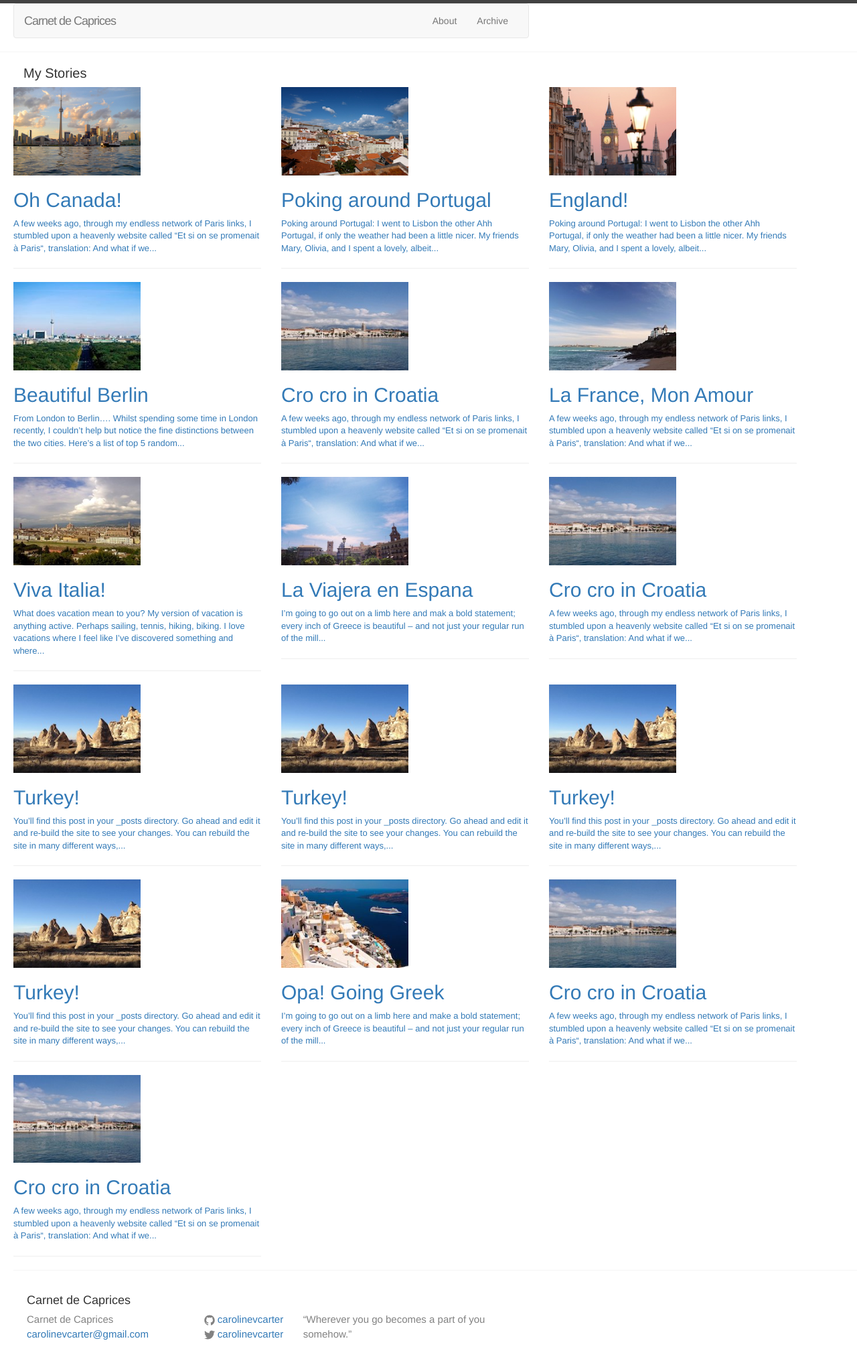
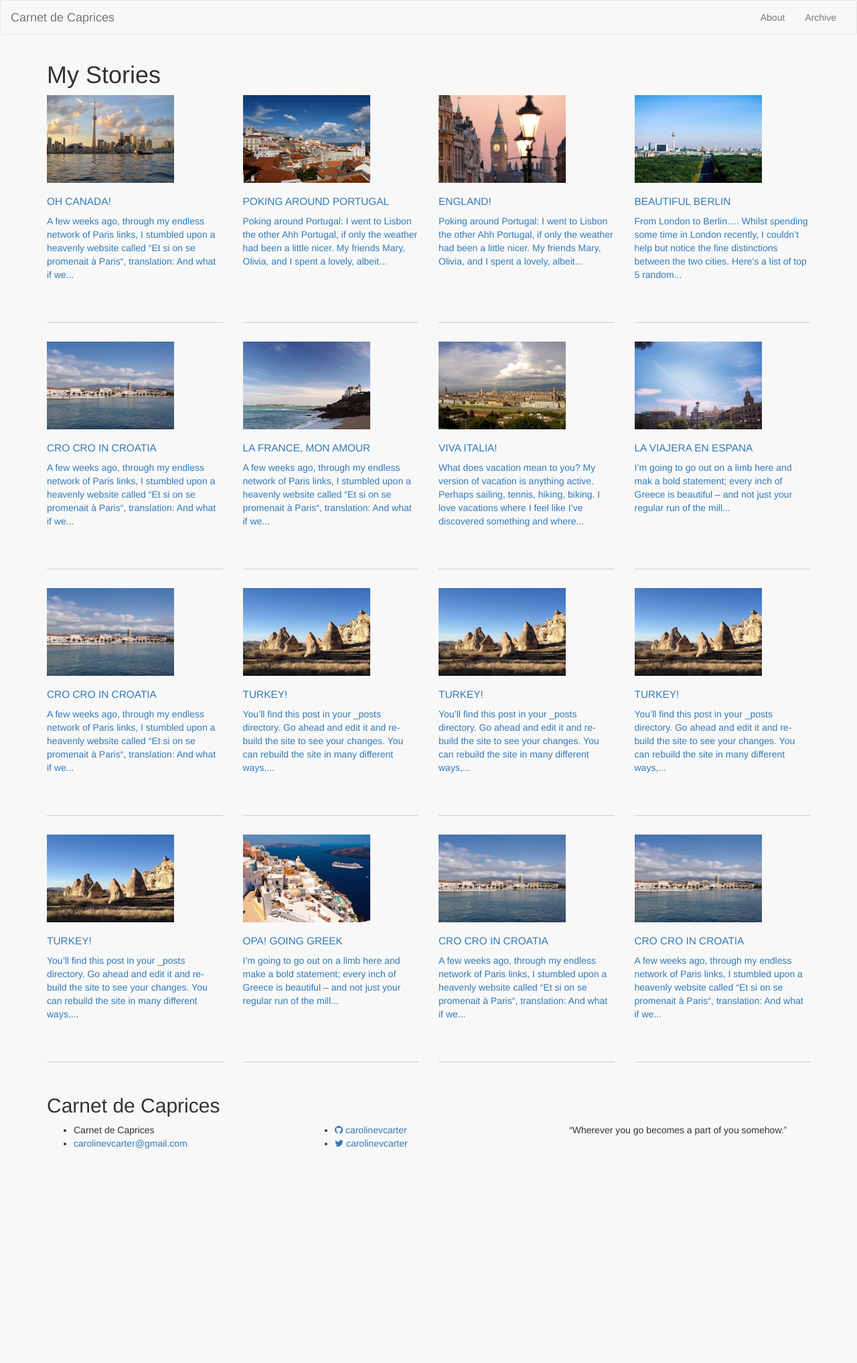
Before and after one commit to carolinevcarter/carolinecarterblog, a Jekyll site: the page built from index.html, in a window 1280 px wide. Shown: the whole page at 67% size. Built offline with Jekyll 4.4.1, drawn with Linux system fonts in a browser that asks for light colours; nearby versions of some CDN libraries; some web fonts are replaced; after the commit the page ends 1727 px from its top, so only the background shows below that.

Commit message:
Fixing the global layout

```diff
--- a/_includes/footer.html
+++ b/_includes/footer.html
@@ -1,28 +1,21 @@
 <footer class="site-footer">
-
-  <div class="wrapper">
-
+  <div class="container">
     <h2 class="footer-heading">{{ site.title }}</h2>
 
-    <div class="footer-col-wrapper">
-      <div class="footer-col  footer-col-1">
+    <div class="row">
+      <div class="col-sm-4">
         <ul class="contact-list">
           <li>{{ site.title }}</li>
           <li><a href="mailto:{{ site.email }}">{{ site.email }}</a></li>
         </ul>
       </div>
 
-      <div class="footer-col  footer-col-2">
+      <div class="col-sm-4">
         <ul class="social-media-list">
           {% if site.github_username %}
           <li>
             <a href="https://github.com/{{ site.github_username }}">
-              <span class="icon  icon--github">
-               <svg viewBox="0 0 16 16">
-                  <path fill="#828282" d="M7.999,0.431c-4.285,0-7.76,3.474-7.76,7.761 c0,3.428,2.223,6.337,5.307,7.363c0.388,0.071,0.53-0.168,0.53-0.374c0-0.184-0.007-0.672-0.01-1.32 c-2.159,0.469-2.614-1.04-2.614-1.04c-0.353-0.896-0.862-1.135-0.862-1.135c-0.705-0.481,0.053-0.472,0.053-0.472 c0.779,0.055,1.189,0.8,1.189,0.8c0.692,1.186,1.816,0.843,2.258,0.645c0.071-0.502,0.271-0.843,0.493-1.037 C4.86,11.425,3.049,10.76,3.049,7.786c0-0.847,0.302-1.54,0.799-2.082C3.768,5.507,3.501,4.718,3.924,3.65 c0,0,0.652-0.209,2.134,0.796C6.677,4.273,7.34,4.187,8,4.184c0.659,0.003,1.323,0.089,1.943,0.261 c1.482-1.004,2.132-0.796,2.132-0.796c0.423,1.068,0.157,1.857,0.077,2.054c0.497,0.542,0.798,1.235,0.798,2.082 c0,2.981-1.814,3.637-3.543,3.829c0.279,0.24,0.527,0.713,0.527,1.437c0,1.037-0.01,1.874-0.01,2.129 c0,0.208,0.14,0.449,0.534,0.373c3.081-1.028,5.302-3.935,5.302-7.362C15.76,3.906,12.285,0.431,7.999,0.431z"/>
-                </svg>
-              </span>
-
+              <i class="fa fa-github"></i>
               <span class="username">{{ site.github_username }}</span>
             </a>
           </li>
@@ -31,13 +24,7 @@
           {% if site.twitter_username %}
           <li>
             <a href="https://twitter.com/{{ site.twitter_username }}">
-              <span class="icon  icon--twitter">
-                <svg viewBox="0 0 16 16">
-                  <path fill="#828282" d="M15.969,3.058c-0.586,0.26-1.217,0.436-1.878,0.515c0.675-0.405,1.194-1.045,1.438-1.809
-                  c-0.632,0.375-1.332,0.647-2.076,0.793c-0.596-0.636-1.446-1.033-2.387-1.033c-1.806,0-3.27,1.464-3.27,3.27 c0,0.256,0.029,0.506,0.085,0.745C5.163,5.404,2.753,4.102,1.14,2.124C0.859,2.607,0.698,3.168,0.698,3.767 c0,1.134,0.577,2.135,1.455,2.722C1.616,6.472,1.112,6.325,0.671,6.08c0,0.014,0,0.027,0,0.041c0,1.584,1.127,2.906,2.623,3.206 C3.02,9.402,2.731,9.442,2.433,9.442c-0.211,0-0.416-0.021-0.615-0.059c0.416,1.299,1.624,2.245,3.055,2.271 c-1.119,0.877-2.529,1.4-4.061,1.4c-0.264,0-0.524-0.015-0.78-0.046c1.447,0.928,3.166,1.469,5.013,1.469 c6.015,0,9.304-4.983,9.304-9.304c0-0.142-0.003-0.283-0.009-0.423C14.976,4.29,15.531,3.714,15.969,3.058z"/>
-                </svg>
-              </span>
-
+              <i class="fa fa-twitter"></i>
               <span class="username">{{ site.twitter_username }}</span>
             </a>
           </li>
@@ -45,11 +32,9 @@
         </ul>
       </div>
 
-      <div class="footer-col  footer-col-3">
+      <div class="col-sm-4">
         <p class="text">{{ site.description }}</p>
       </div>
     </div>
-
   </div>
-
 </footer>
--- a/_includes/head.html
+++ b/_includes/head.html
@@ -6,8 +6,8 @@
     <title>{% if page.title %}{{ page.title }}{% else %}{{ site.title }}{% endif %}</title>
     <meta name="description" content="{{ site.description }}">
 
+    <link rel="canonical" href="{{ page.url | replace:'index.html','' | prepend: site.baseurl | prepend: site.url }}">
+    <link rel="stylesheet" href="//maxcdn.bootstrapcdn.com/bootstrap/3.2.0/css/bootstrap.min.css">
+    <link rel="stylesheet" href="//maxcdn.bootstrapcdn.com/font-awesome/4.2.0/css/font-awesome.min.css">
     <link rel="stylesheet" href="{{ site.baseurl }}/css/main.css">
-    <link rel="canonical" href="{{ page.url | replace:'index.html','' | prepend: site.baseurl | prepend: site.url }}">
-    <link rel="stylesheet" href="https://maxcdn.bootstrapcdn.com/bootstrap/3.2.0/css/bootstrap.min.css">
-    <link rel="stylesheet" type="text/css" href="http://fonts.googleapis.com/css?family=Ellington">
 </head>
--- a/_sass/_base.scss
+++ b/_sass/_base.scss
@@ -1,202 +1,10 @@
-/**
- * Reset some basic elements
- */
-body, h1, h2, h3, h4, h5, h6,
-p, blockquote, pre, hr,
-dl, dd, ol, ul, figure {
-    margin: 5;
-    padding: 0;
+.article {
+  border-bottom: 1px solid #CCC;
+  height: 340px;
+  margin-bottom: 2em;
 }
 
-
-
-/**
- * Basic styling
- */
-body {
-    font-family: $base-font-family;
-    font-size: $base-font-size;
-    line-height: $base-line-height;
-    font-weight: 300;
-    color: $text-color;
-    background-color: $background-color;
+.article-title {
+  font-size: 1.1em;
+  text-transform: uppercase;
 }
-
-
-
-/**
- * Set `margin-bottom` to maintain vertycal rhythm
- */
-h1, h2, h3, h4, h5, h6,
-p, blockquote, pre,
-ul, ol, dl, figure,
-%vertical-rhythm {
-    margin-bottom: $spacing-unit / 2;
-}
-
-
-
-/**
- * Images
- */
-img {
-    max-width: 100%;
-    vertical-align: middle;
-}
-
-
-
-/**
- * Figures
- */
-figure > img {
-    display: block;
-}
-
-figcaption {
-    font-size: $small-font-size;
-}
-
-
-/**
- * Lists
- */
-ul, ol {
-    margin-left: $spacing-unit;
-}
-
-li {
-    > ul,
-    > ol {
-         margin-bottom: 0;
-    }
-}
-
-
-
-/**
- * Headings
- */
-h1, h2, h3, h4, h5, h6 {
-    font-weight: 300;
-}
-
-
-
-/**
- * Links
- */
-a {
-    color: $brand-color;
-    text-decoration: none;
-
-    &:visited {
-        color: darken($brand-color, 15%);
-    }
-
-    &:hover {
-        color: $text-color;
-        text-decoration: underline;
-    }
-}
-
-
-
-/**
- * Blockquotes
- */
-blockquote {
-    color: $grey-color;
-    border-left: 4px solid $grey-color-light;
-    padding-left: $spacing-unit / 2;
-    font-size: 18px;
-    letter-spacing: -1px;
-    font-style: italic;
-
-    > :last-child {
-        margin-bottom: 0;
-    }
-}
-
-
-
-/**
- * Code formatting
- */
-pre,
-code {
-    font-size: 15px;
-    border: 1px solid $grey-color-light;
-    border-radius: 3px;
-    background-color: #e4e4e4;
-}
-
-code {
-    padding: 1px 5px;
-}
-
-pre {
-    padding: 8px 12px;
-    overflow-x: scroll;
-
-    > code {
-        border: 0;
-        padding-right: 0;
-        padding-left: 0;
-    }
-}
-
-
-
-/**
- * Wrapper
- */
-.wrapper {
-    max-width: -webkit-calc(800px - (#{$spacing-unit} * 2));
-    max-width:         calc(800px - (#{$spacing-unit} * 2));
-    // margin-right: auto;
-    // margin-left: auto;
-    // padding-right: $spacing-unit;
-    // padding-left: $spacing-unit;
-    @extend %clearfix;
-
-    @include media-query($on-laptop) {
-        max-width: -webkit-calc(800px - (#{$spacing-unit}));
-        max-width:         calc(800px - (#{$spacing-unit}));
-        padding-right: $spacing-unit / 2;
-        padding-left: $spacing-unit / 2;
-    }
-}
-
-
-
-/**
- * Clearfix
- */
-%clearfix {
-
-    &:after {
-        content: "";
-        display: table;
-        clear: both;
-    }
-}
-
-
-
-/**
- * Icons
- */
-.icon {
-
-    > svg {
-        display: inline-block;
-        width: 16px;
-        height: 16px;
-        vertical-align: middle;
-
-        path {
-            fill: $grey-color;
-        }
-    }
-}
--- /dev/null
+++ b/_sass/_bootstrap_overrides.scss
@@ -0,0 +1,3 @@
+body {
+  background-color: #f8f8f8;
+}
--- a/_sass/_layout.scss
+++ /dev/null
@@ -1,268 +0,0 @@
-/**
- * Site header
- */
-
-
-.site-header {
-
-    border-top: 5px solid $grey-color-dark;
-    border-bottom: 1px solid $grey-color-light;
-    min-height: 56px;
-    padding-left: 20px;
-
-    // Positioning context for the mobile navigation icon
-    position: relative;
-}
-
-.site-title {
-    font-size: 30px;
-    line-height: 56px;
-    letter-spacing: -1px;
-    margin-bottom: 0;
-    float: left;
-
-    &,
-    &:visited {
-        color: $grey-color-dark;
-    }
-}
-
-.site-nav {
-    float: right;
-    line-height: 56px;
-
-header {
-position: relative;
-letter-spacing: 1px;
-text-transform: uppercase;
-}
-
-    .menu-icon {
-        display: none;
-    }
-
-    .page-link {
-        color: $text-color;
-        line-height: $base-line-height;
-
-        // Gaps between nav items, but not on the first one
-        &:not(:first-child) {
-            margin-left: 20px;
-        }
-    }
-
-    @include media-query($on-palm) {
-        position: absolute;
-        top: 9px;
-        right: 30px;
-        background-color: $background-color;
-        border: 1px solid $grey-color-light;
-        border-radius: 5px;
-        text-align: right;
-
-        .menu-icon {
-            display: block;
-            float: right;
-            width: 36px;
-            height: 26px;
-            line-height: 0;
-            padding-top: 10px;
-            text-align: center;
-
-            > svg {
-                width: 18px;
-                height: 15px;
-
-                path {
-                    fill: $grey-color-dark;
-                }
-            }
-        }
-
-        .trigger {
-            clear: both;
-            display: none;
-        }
-
-        &:hover .trigger {
-            display: block;
-            padding-bottom: 5px;
-        }
-
-        .page-link {
-            display: block;
-            padding: 5px 10px;
-        }
-    }
-}
-
-
-
-/**
- * Site footer
- */
-.site-footer {
-    border-top: 1px solid $grey-color-light;
-    padding: $spacing-unit 0;
-    padding-left: 20px;
-}
-
-.footer-heading {
-    font-size: 18px;
-    margin-bottom: $spacing-unit / 2;
-}
-
-.contact-list,
-.social-media-list {
-    list-style: none;
-    margin-left: 0;
-}
-
-.footer-col-wrapper {
-    font-size: 15px;
-    color: $grey-color;
-    margin-left: -$spacing-unit / 2;
-    @extend %clearfix;
-}
-
-.footer-col {
-    float: left;
-    margin-bottom: $spacing-unit / 2;
-    padding-left: $spacing-unit / 2;
-}
-
-.footer-col-1 {
-    width: -webkit-calc(35% - (#{$spacing-unit} / 2));
-    width:         calc(35% - (#{$spacing-unit} / 2));
-}
-
-.footer-col-2 {
-    width: -webkit-calc(20% - (#{$spacing-unit} / 2));
-    width:         calc(20% - (#{$spacing-unit} / 2));
-}
-
-.footer-col-3 {
-    width: -webkit-calc(45% - (#{$spacing-unit} / 2));
-    width:         calc(45% - (#{$spacing-unit} / 2));
-}
-
-@include media-query($on-laptop) {
-    .footer-col-1,
-    .footer-col-2 {
-        width: -webkit-calc(50% - (#{$spacing-unit} / 2));
-        width:         calc(50% - (#{$spacing-unit} / 2));
-    }
-
-    .footer-col-3 {
-        width: -webkit-calc(100% - (#{$spacing-unit} / 2));
-        width:         calc(100% - (#{$spacing-unit} / 2));
-    }
-}
-
-@include media-query($on-palm) {
-    .footer-col {
-        float: none;
-        width: -webkit-calc(100% - (#{$spacing-unit} / 2));
-        width:         calc(100% - (#{$spacing-unit} / 2));
-    }
-}
-
-
-
-/**
- * Page content
- */
-.page-content {
-    // padding: $spacing-unit 0;
-    padding-left: 20px;
-}
-
-.page-heading {
-    font-size: 20px;
-}
-
-.post-list {
-    margin-left: 0;
-    list-style: none;
-
-    > li {
-        margin-bottom: $spacing-unit;
-    }
-}
-
-.post-meta {
-    font-size: $small-font-size;
-    color: $grey-color;
-}
-
-.post-link {
-    display: block;
-    font-size: 13px;
-}
-
-
-
-/**
- * Posts
- */
-.post-header {
-    margin-bottom: $spacing-unit;
-}
-
-.post-title {
-    font-size: 42px;
-    letter-spacing: -1px;
-    line-height: 1;
-
-    @include media-query($on-laptop) {
-        font-size: 36px;
-    }
-}
-
-.post-content {
-    margin-bottom: $spacing-unit;
-
-    h2 {
-        font-size: 32px;
-
-        @include media-query($on-laptop) {
-            font-size: 28px;
-        }
-    }
-
-    h3 {
-        font-size: 26px;
-
-        @include media-query($on-laptop) {
-            font-size: 22px;
-        }
-    }
-
-    h4 {
-        font-size: 20px;
-
-        @include media-query($on-laptop) {
-            font-size: 18px;
-        }
-    }
-}
-
-.home--vignette {
-  width: 200px;
-  padding-left: 0px;
-  padding-right: 0px;
-  h2 {
-    font-size: 17px;
-    font-family: Ellington;
-  }
-
-  a {
-    color: #1d1d1d;
-  }
-
-  a:hover {
-    color: #A5A4A4;
-    text-decoration: none;
-  }
-
-}
--- a/_sass/_syntax-highlighting.scss
+++ /dev/null
@@ -1,67 +0,0 @@
-/**
- * Syntax highlighting styles
- */
-.highlight {
-    background: #fff;
-    @extend %vertical-rhythm;
-
-    .c     { color: #998; font-style: italic } // Comment
-    .err   { color: #a61717; background-color: #e3d2d2 } // Error
-    .k     { font-weight: bold } // Keyword
-    .o     { font-weight: bold } // Operator
-    .cm    { color: #998; font-style: italic } // Comment.Multiline
-    .cp    { color: #999; font-weight: bold } // Comment.Preproc
-    .c1    { color: #998; font-style: italic } // Comment.Single
-    .cs    { color: #999; font-weight: bold; font-style: italic } // Comment.Special
-    .gd    { color: #000; background-color: #fdd } // Generic.Deleted
-    .gd .x { color: #000; background-color: #faa } // Generic.Deleted.Specific
-    .ge    { font-style: italic } // Generic.Emph
-    .gr    { color: #a00 } // Generic.Error
-    .gh    { color: #999 } // Generic.Heading
-    .gi    { color: #000; background-color: #dfd } // Generic.Inserted
-    .gi .x { color: #000; background-color: #afa } // Generic.Inserted.Specific
-    .go    { color: #888 } // Generic.Output
-    .gp    { color: #555 } // Generic.Prompt
-    .gs    { font-weight: bold } // Generic.Strong
-    .gu    { color: #aaa } // Generic.Subheading
-    .gt    { color: #a00 } // Generic.Traceback
-    .kc    { font-weight: bold } // Keyword.Constant
-    .kd    { font-weight: bold } // Keyword.Declaration
-    .kp    { font-weight: bold } // Keyword.Pseudo
-    .kr    { font-weight: bold } // Keyword.Reserved
-    .kt    { color: #458; font-weight: bold } // Keyword.Type
-    .m     { color: #099 } // Literal.Number
-    .s     { color: #d14 } // Literal.String
-    .na    { color: #008080 } // Name.Attribute
-    .nb    { color: #0086B3 } // Name.Builtin
-    .nc    { color: #458; font-weight: bold } // Name.Class
-    .no    { color: #008080 } // Name.Constant
-    .ni    { color: #800080 } // Name.Entity
-    .ne    { color: #900; font-weight: bold } // Name.Exception
-    .nf    { color: #900; font-weight: bold } // Name.Function
-    .nn    { color: #555 } // Name.Namespace
-    .nt    { color: #000080 } // Name.Tag
-    .nv    { color: #008080 } // Name.Variable
-    .ow    { font-weight: bold } // Operator.Word
-    .w     { color: #bbb } // Text.Whitespace
-    .mf    { color: #099 } // Literal.Number.Float
-    .mh    { color: #099 } // Literal.Number.Hex
-    .mi    { color: #099 } // Literal.Number.Integer
-    .mo    { color: #099 } // Literal.Number.Oct
-    .sb    { color: #d14 } // Literal.String.Backtick
-    .sc    { color: #d14 } // Literal.String.Char
-    .sd    { color: #d14 } // Literal.String.Doc
-    .s2    { color: #d14 } // Literal.String.Double
-    .se    { color: #d14 } // Literal.String.Escape
-    .sh    { color: #d14 } // Literal.String.Heredoc
-    .si    { color: #d14 } // Literal.String.Interpol
-    .sx    { color: #d14 } // Literal.String.Other
-    .sr    { color: #009926 } // Literal.String.Regex
-    .s1    { color: #d14 } // Literal.String.Single
-    .ss    { color: #990073 } // Literal.String.Symbol
-    .bp    { color: #999 } // Name.Builtin.Pseudo
-    .vc    { color: #008080 } // Name.Variable.Class
-    .vg    { color: #008080 } // Name.Variable.Global
-    .vi    { color: #008080 } // Name.Variable.Instance
-    .il    { color: #099 } // Literal.Number.Integer.Long
-}
--- a/css/main.scss
+++ b/css/main.scss
@@ -1,47 +1,5 @@
 ---
-# Only the main Sass file needs front matter (the dashes are enough)
 ---
 
-@charset "utf-8";
-
-
-// Our variables
-$base-font-family: Helvetica, Arial, sans-serif;
-$base-font-size:   16px;
-$small-font-size:  $base-font-size * 0.875;
-$base-line-height: 1.5;
-
-$spacing-unit:     15px;
-
-$text-color:       #111;
-$background-color: #fdfdfd;
-$brand-color:      #2a7ae2;
-
-$grey-color:       #828282;
-$grey-color-light: lighten($grey-color, 45%);
-$grey-color-dark:  darken($grey-color, 25%);
-
-$on-palm:          600px;
-$on-laptop:        800px;
-
-
-
-// Using media queries with like this:
-// @include media-query($palm) {
-//     .wrapper {
-//         padding-right: $spacing-unit / 2;
-//         padding-left: $spacing-unit / 2;
-//     }
-// }
-@mixin media-query($device) {
-    @media screen and (max-width: $device) {
-        @content;
-    }
-}
-
-
-
-// // Import partials from `sass_dir` (defaults to `_sass`)
+@import "bootstrap_overrides";
 @import "base";
-@import "layout";
-@import "syntax-highlighting";
--- a/index.html
+++ b/index.html
@@ -7,19 +7,15 @@ layout: default
   <div class="row">
     <div class="home">
         {% for post in site.posts %}
-          {% assign loopindex_modulo = forloop.index | modulo: 3 %}
-          {% if loopindex_modulo == 1 %}
-            <div class="row">
-          {% endif %}
-              <div class="col-xs-12 col-sm-4 col-md-4 col-lg-4">
-                <a class="post-link" href="{{ post.url | prepend: site.baseurl }}"><img src="images/{{ post.image }}" width="190"></a>
-                <h2><a href="{{ post.url | prepend: site.baseurl }}">{{ post.title}}</a></h2>
-                <a class="post-link" href="{{ post.url | prepend: site.baseurl }}">{{ post.content | strip_html | truncatewords:30}}</a>
-                <hr>
-              </div>
-          {% if loopindex_modulo == 0 %}
-            </div>
-          {% endif %}
+          <div class="col-xs-12 col-sm-3">
+            <article class="article">
+              <a class="post-link" href="{{site.baseurl}}{{post.url}}">
+                <img src="images/{{ post.image }}" width="190">
+              </a>
+              <h1 class="article-title"><a href="{{site.baseurl}}{{post.url}}">{{post.title}}</a></h1>
+              <a class="post-link" href="{{site.baseurl}}{{post.url}}">{{post.content | strip_html | truncatewords:30}}</a>
+            </article>
+          </div>
         {% endfor %}
     </div>
   </div>
```
